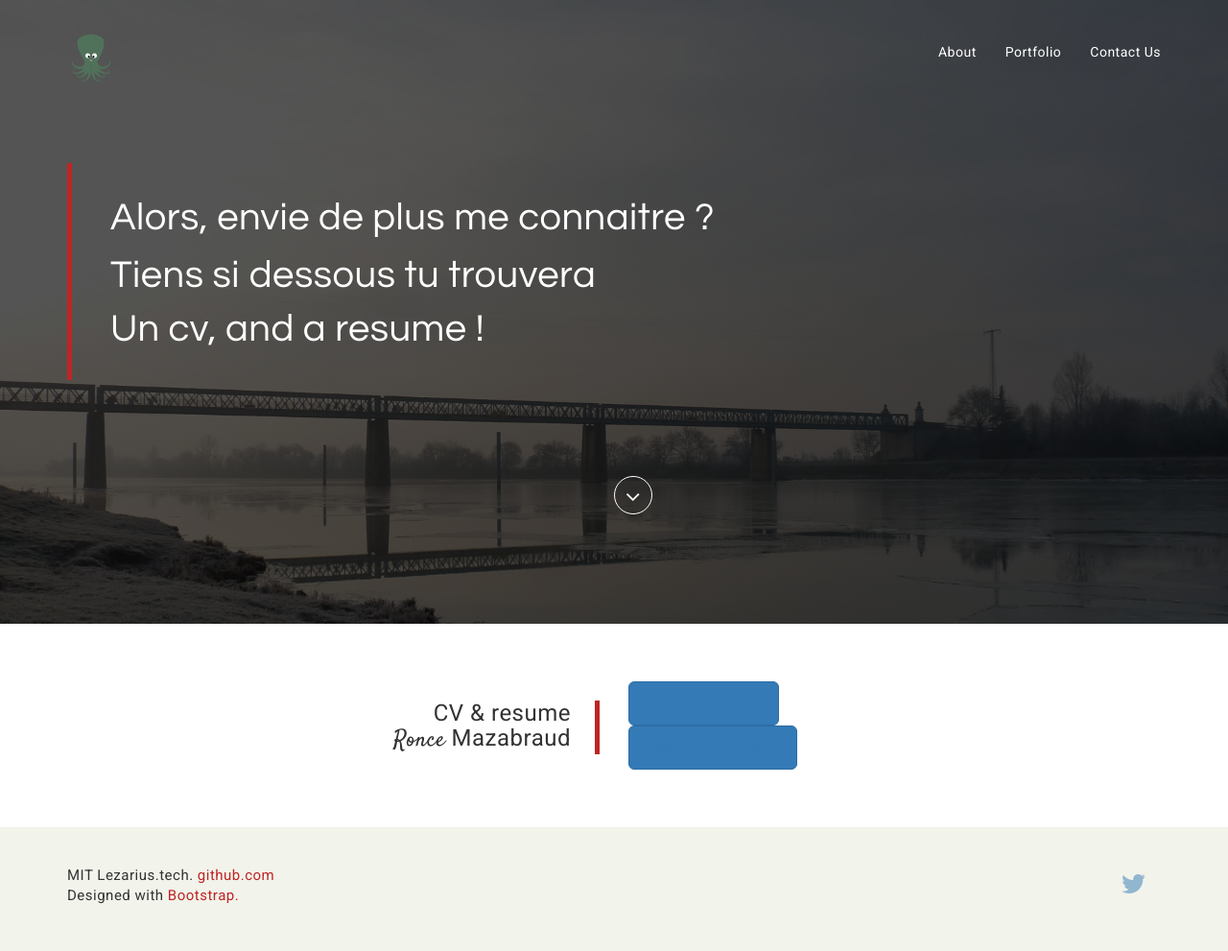
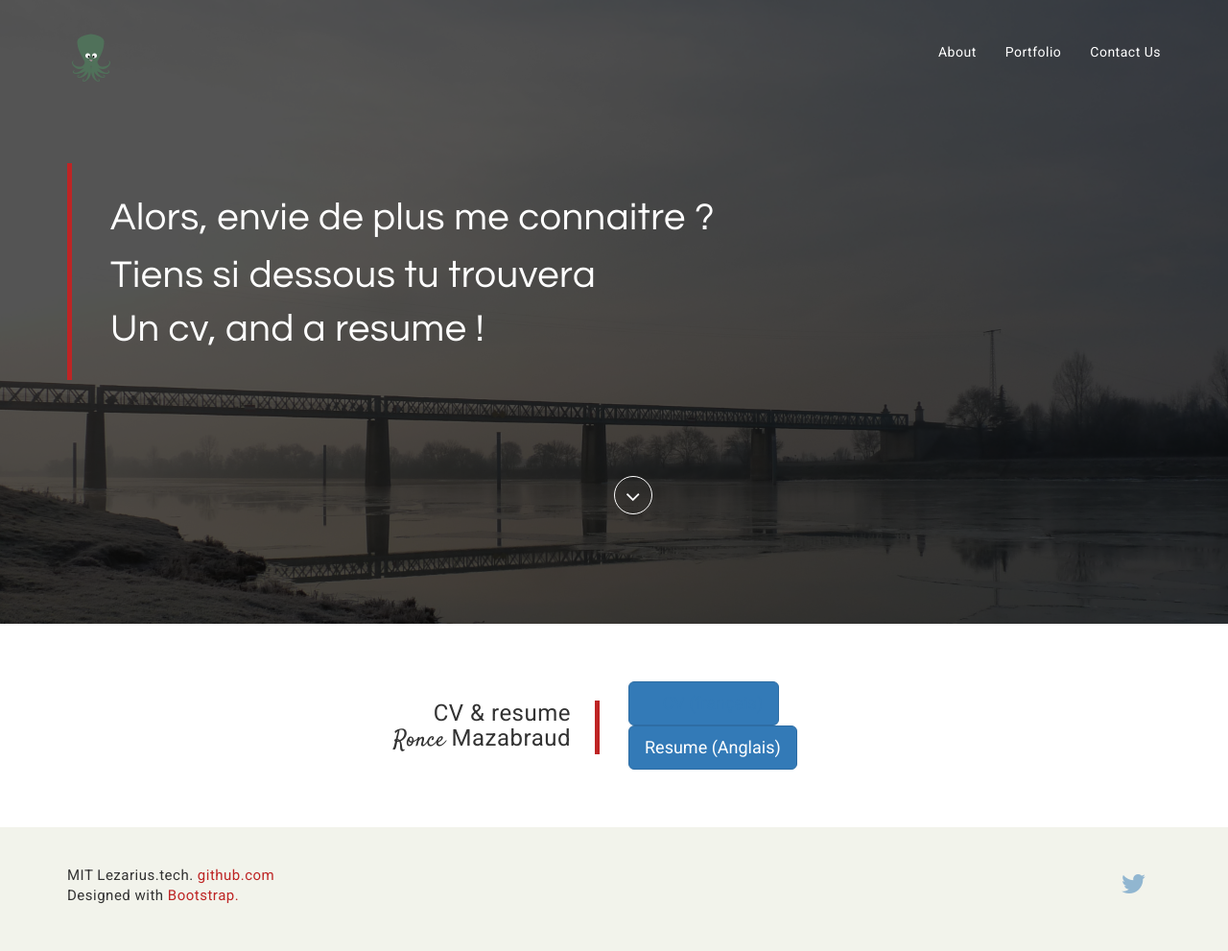
Before and after one commit to lezarius/lezarius.tech, a PHP site: page /about.php in a window 1280 px wide. Shown: the whole page at 96% size. Run offline with PHP 8.4, Linux system fonts and the light colour scheme; some web fonts are replaced.

Commit message:
test button

```diff
--- a/about.php
+++ b/about.php
@@ -38,7 +38,7 @@
            </div>
 
            <div >
-           <button class="btn btn-primary btn-lg"><a href="http://resume.lezarius.tech">Resume (Anglais)</a></button>
+           <button class="btn btn-primary btn-lg">Resume (Anglais)</button>
           </div>
 
           </div>
```
